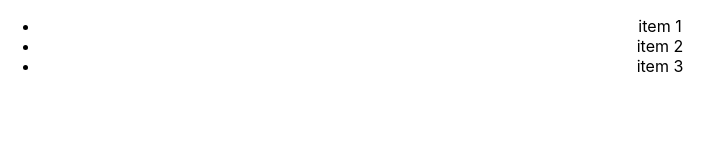
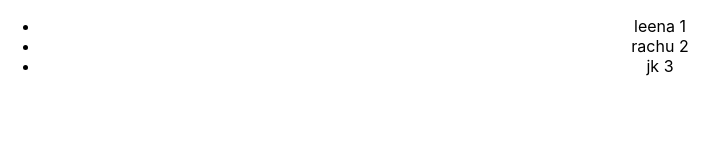
Before and after one commit to panchalleena1286/ReactJS-Learning, a React (Create React App) app in the folder codewith-react/: page / in a window 1280 px wide. Shown: the top 160 px of the page, without its empty margins (0-728 px from the left). Built offline with nearby package versions, Linux system fonts and the light colour scheme.

Commit message:
index as key

```diff
--- a/codewith-react/src/components/KeyExample.js
+++ b/codewith-react/src/components/KeyExample.js
@@ -1,15 +1,32 @@
 import React from "react";
 
-const items = ['item 1', 'item 2', 'item 3'];
+// const items = ['item 1', 'item 2', 'item 3'];
+
+// function KeyExample() {
+//   return (
+//     <ul>
+//       {items.map((item, index) => (
+//         <li key={index}>{item}</li>
+//       ))}
+//     </ul>
+//   );
+// }
+
+const items = [
+  {id: 1, name: 'leena 1'},
+  {id: 2, name: 'rachu 2'},
+  {id: 3, name: 'jk 3'},
+];
 
 function KeyExample() {
   return (
     <ul>
-      {items.map((item, index) => (
-        <li key={index}>{item}</li>
+      {items.map(item => (
+        <li key={item.id}>{item.name}</li>
       ))}
     </ul>
   );
 }
 
+
 export default KeyExample;
```
